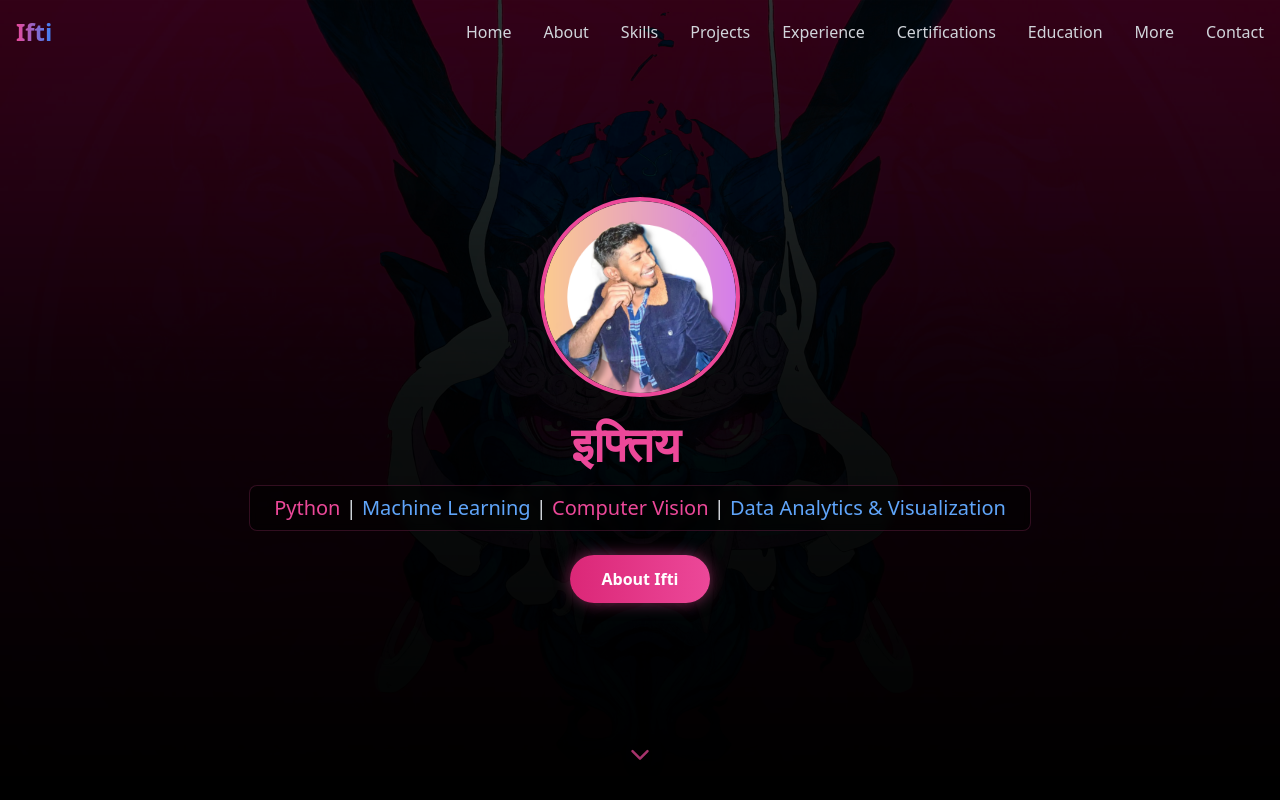
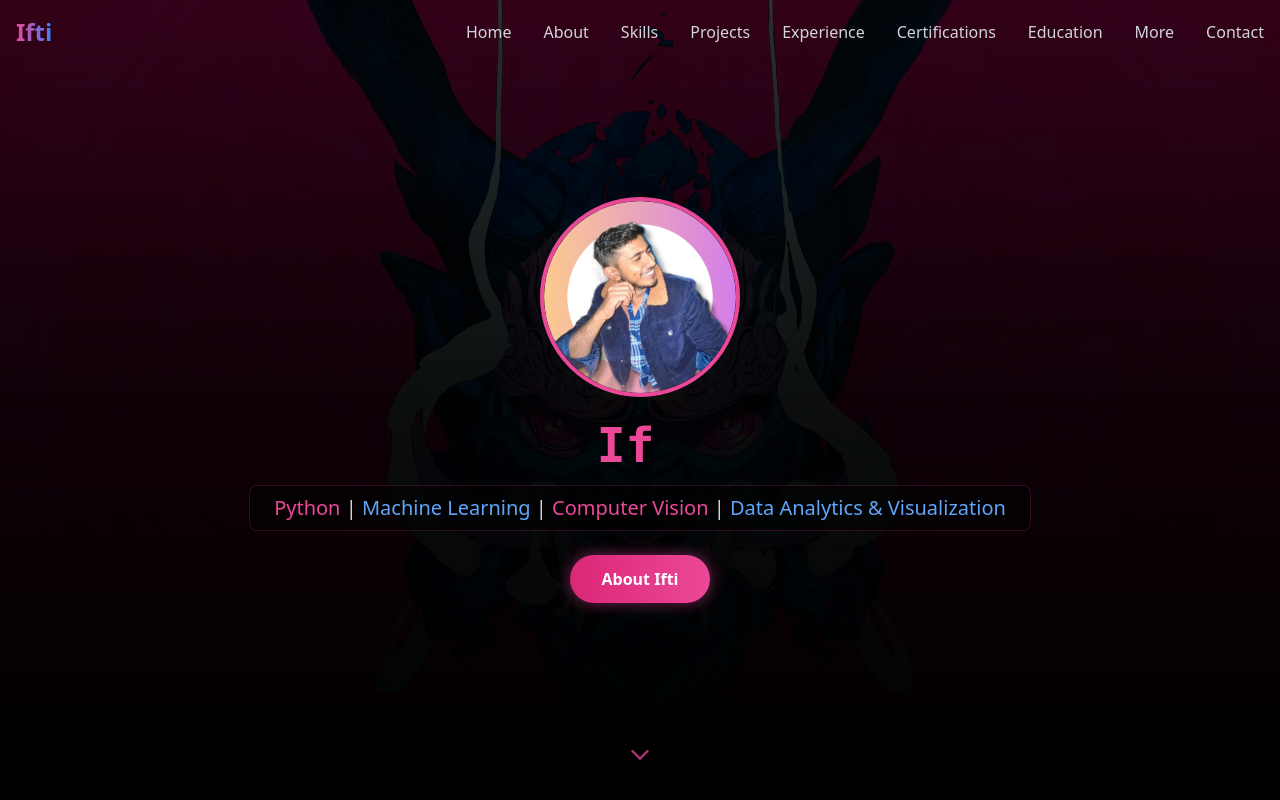
Before and after one commit to Iftiazur/iftiaz, a Next.js app: page / in a window 1280 px wide. Shown: the top 800 px of the page. Built offline with nearby package versions, Linux system fonts and the light colour scheme.

Commit message:
updated resume and sequence of name

```diff
--- a/components/hero.tsx
+++ b/components/hero.tsx
@@ -30,27 +30,33 @@ export default function Hero() {
         <TypeAnimation
           sequence={[
             "Iftiazur Rahman", 2000,
+            "イフティアズール ラフマン", 2000,
+            "Iftiazur Rahman", 2000,
+            "Ифтиазур Рахман", 2000,
+            "Iftiazur Rahman", 2000,
+            "إفتيازور رحمان", 2000,
+            "Iftiazur Rahman", 2000,
+            "伊夫提亚祖尔·拉赫曼", 2000,
+            "Iftiazur Rahman", 2000,
+            "이프티아주르 라흐만", 2000,
+            "Iftiazur Rahman", 2000,
+            "Ιφτιαζούρ Ραχμάν", 2000,
+            "Iftiazur Rahman", 2000,
             "इफ्तियाज़ुर रहमान", 2000,
+            "Iftiazur Rahman", 2000,
             "ইফতিয়াজুৰ ৰহমান",2000,
             "Iftiazur Rahman", 2000,
             "ইফতিয়াজুর রহমান", 2000,
+            "Iftiazur Rahman", 2000,
             "இப்தியாஸுர் ரகுமான்", 2000,
+            "Iftiazur Rahman", 2000,
             "ఇఫ్తియాజుర్ రహ్మాన్", 2000,
             "Iftiazur Rahman", 2000,
             "ಇಫ್ತಿಯಾಜುರ್ ರಹ್ಮಾನ್", 2000,
+            "Iftiazur Rahman", 2000,
             "ഇഫ്തിയാസൂർ റഹ്‌മാൻ", 2000,
             "Iftiazur Rahman", 2000,
             "ਇਫ਼ਤਿਆਜ਼ੁਰ ਰਹਮਾਨ", 2000,
-            "Iftiazur Rahman", 2000,
-            "イフティアズール ラフマン", 2000,
-            "Iftiazur Rahman", 2000,
-            "Ифтиазур Рахман", 2000,
-            "إفتيازور رحمان", 2000,
-            "Iftiazur Rahman", 2000,
-            "伊夫提亚祖尔·拉赫曼", 2000,
-            "이프티아주르 라흐만", 2000,
-            "Iftiazur Rahman", 2000,
-            "Ιφτιαζούρ Ραχμάν", 2000,
           ]}
           wrapper="span"
           speed={50}
```
Also changed, not shown: 1 other file (tests, documents, lock files or other folders).
